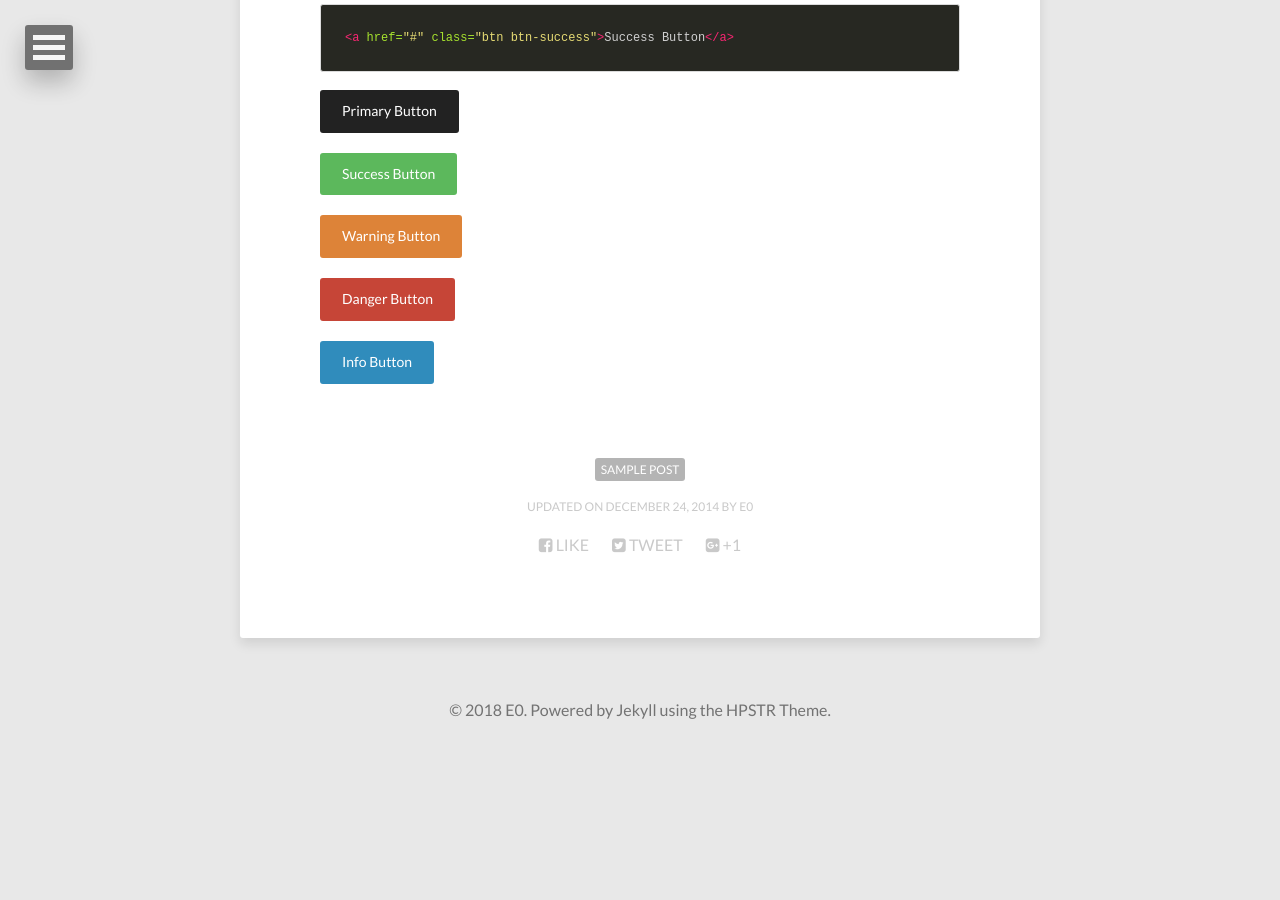
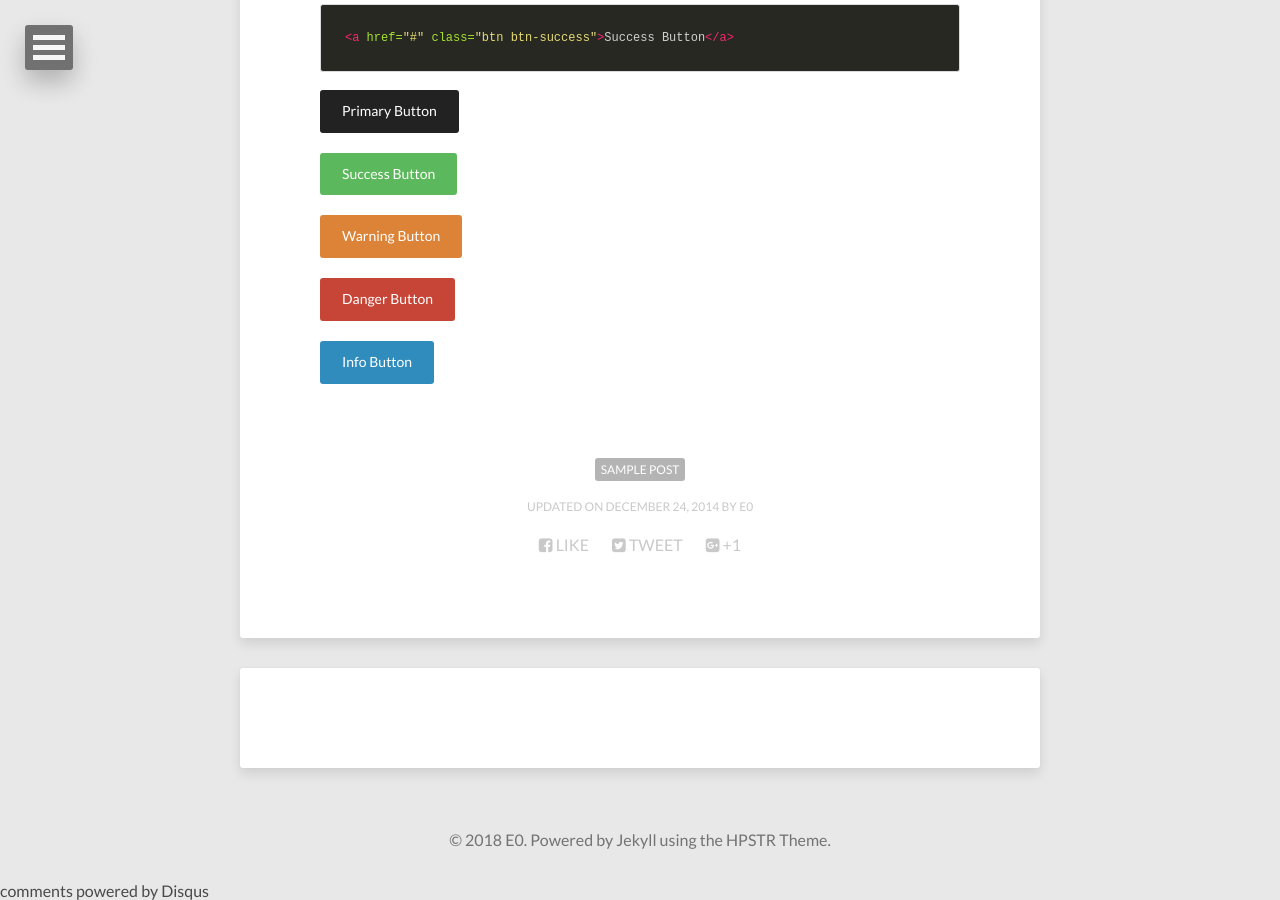
Before and after one commit to E0HYL/BLOG-OF-E0, a Jekyll site: the page built from _posts/2011-03-10-sample-post.md, in a window 1280 px wide and 900 px high, scrolled down 2720 px. Built offline with Jekyll 4.4.1, drawn with Linux system fonts in a browser that asks for light colours; nearby versions of some CDN libraries; comment, search, counter and statistics services are not loaded; before the commit the page ends 3471 px from its top, so only the background shows below that; some of the changed lines change nothing that is shown.

Commit message:
change disqus_shortname to the Disqus shortname

```diff
--- a/_config.yml
+++ b/_config.yml
@@ -1,6 +1,6 @@
 title:            E0
 description:      Here's to never growing up
-disqus_shortname:
+disqus_shortname: e0hyl
 reading_time:     true
 words_per_minute: 200
 # Your site's domain goes here (eg: https://mmistakes.github.io, http://yourdomain.com, etc)
```
